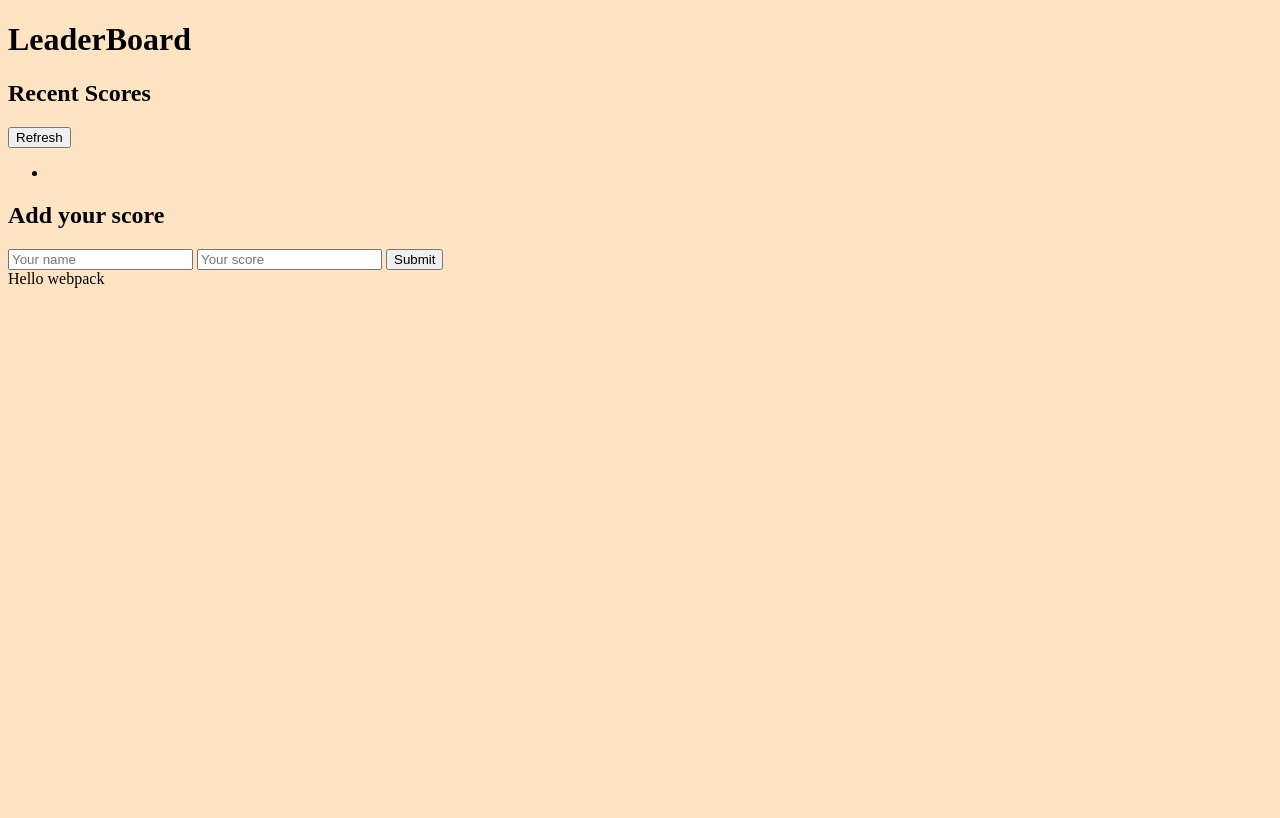
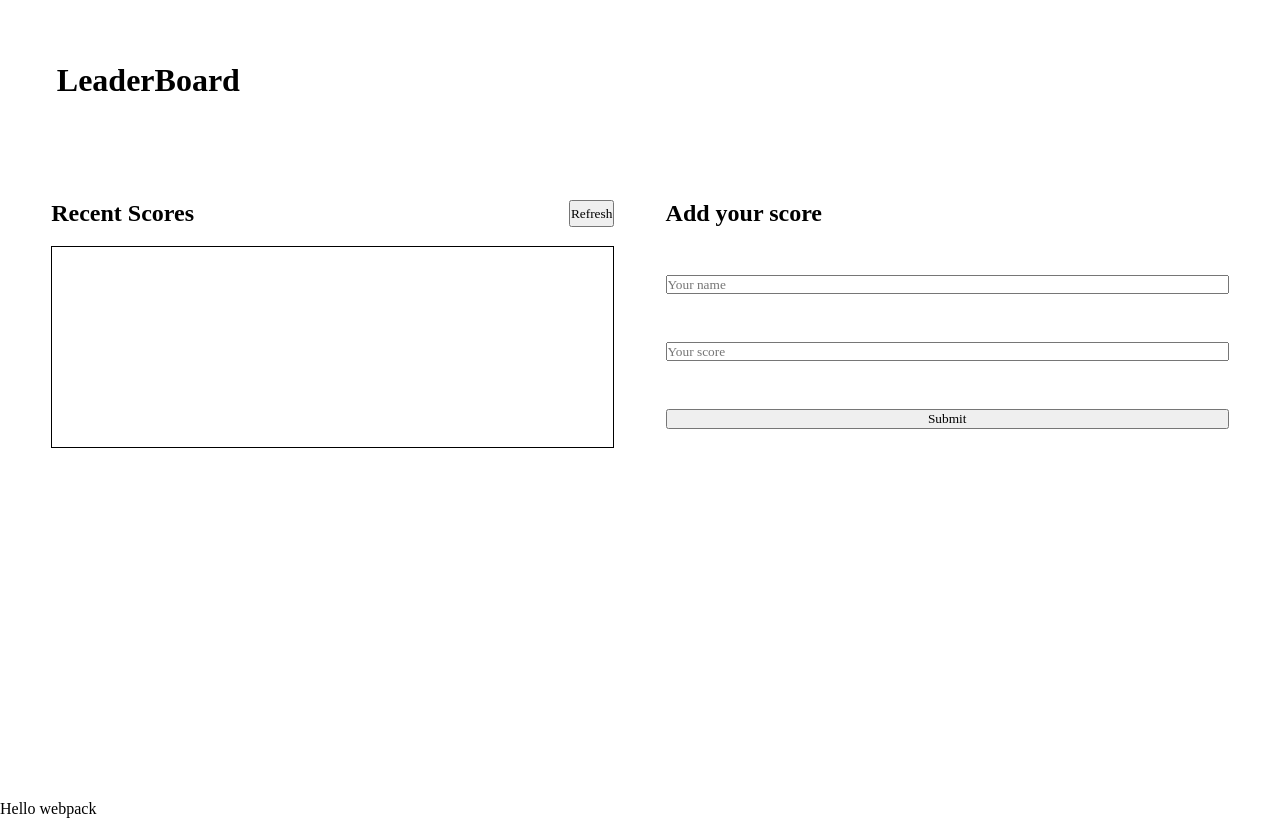
Before and after one commit to vikipretium/LeaderBoard, a website built with webpack: page src/index.html in a window 1280 px wide. Built offline with nearby package versions, Linux system fonts and the light colour scheme.

Commit message:
add styles to setup content

```diff
--- a/src/style.css
+++ b/src/style.css
@@ -1,3 +1,68 @@
+* {
+  padding: 0;
+  margin: 0;
+}
+/*
+@import url('https://fonts.googleapis.com/css2?family=Racing+Sans+One&display=swap'); */
+
+@import url(//db.onlinewebfonts.com/c/342e95d629a08ee0db807f03f69d0c5f?family=MotoGP+Display+Bold);
+
 body {
-  background-color: bisque;
+  /* font-family: 'Racing Sans One', cursive; */
+  font-family: "MotoGP Display Bold";
 }
+
+input::placeholder, span, button{
+  font-family: "MotoGP Display Bold";
+}
+
+
+main {
+  display: grid;
+  grid-template-columns: 4% 44% 4% 44% 4%;
+  grid-template-rows: 5% 10% 10% 60% 10% 5% ;
+  width: 100%;
+  height: 100vh;
+}
+
+header {
+  grid-column: 2;
+  grid-row: 2;
+  justify-content: center;
+  align-content: center;
+  padding: 1%;
+}
+.score-section {
+  grid-column: 2;
+  grid-row: 4;
+  display: flex;
+  flex-direction: column;
+  gap: 4%;
+}
+
+.input-section {
+  grid-column: 4;
+  grid-row: 4;
+  display:flex;
+  flex-direction: column;
+  justify-content: flex-start;
+  gap: 10%;
+}
+
+.score-topbar {
+  display: flex;
+  justify-content: space-between;
+}
+
+.score-div{
+  border: 1px solid black;
+  list-style-type: none;
+  height: 200px;
+  overflow-x: hidden;
+  overflow-y: scroll;
+  padding: 0 1%;
+
+}
+li:nth-child(even){
+  background-color: rgb(241, 241, 241);
+}
```
